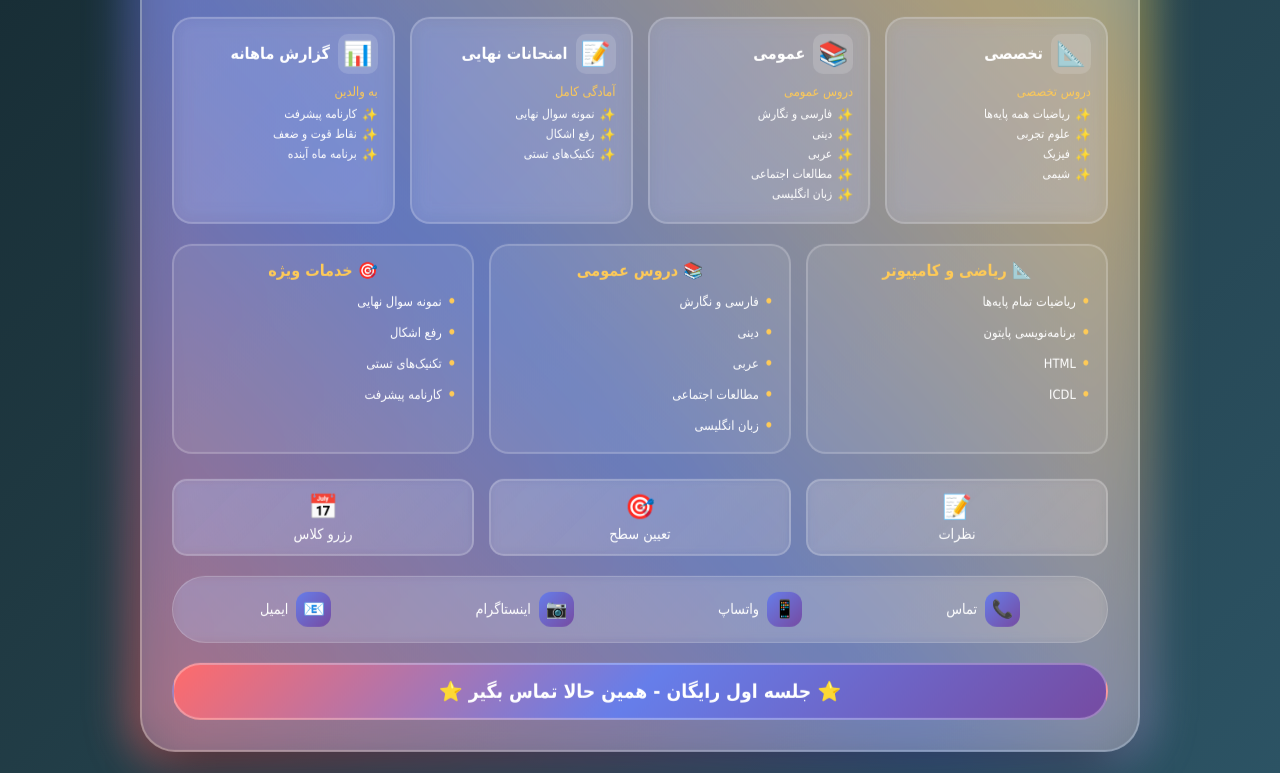
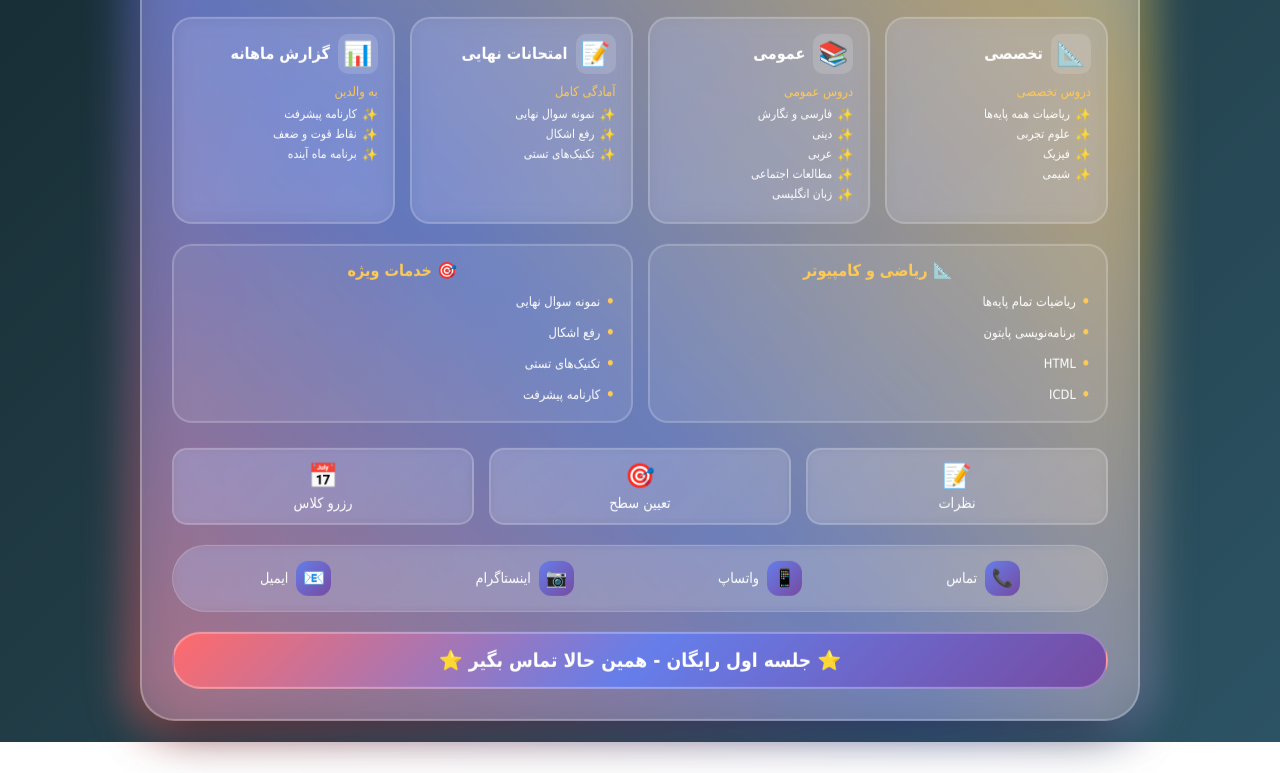
Before and after one commit to Avinlng/avin-langroodi-academy, a plain HTML site: page index.html in a window 1280 px wide. Shown: the part 757-1530 px from the top of the page. After the commit the page ends 1499 px from the top, so only its background shows below. Drawn offline with Linux system fonts and the light colour scheme.

Commit message:
Update index.html

```diff
--- a/index.html
+++ b/index.html
@@ -390,7 +390,7 @@
 
         .subjects-grid {
             display: grid;
-            grid-template-columns: repeat(3, 1fr);
+            grid-template-columns: repeat(2, 1fr);
             gap: 15px;
             margin: 20px 0;
         }
@@ -735,17 +735,6 @@
                 </div>
 
                 <div class="subject-category">
-                    <div class="category-title">📚 دروس عمومی</div>
-                    <div class="category-items">
-                        <span class="category-item">فارسی و نگارش</span>
-                        <span class="category-item">دینی</span>
-                        <span class="category-item">عربی</span>
-                        <span class="category-item">مطالعات اجتماعی</span>
-                        <span class="category-item">زبان انگلیسی</span>
-                    </div>
-                </div>
-
-                <div class="subject-category">
                     <div class="category-title">🎯 خدمات ویژه</div>
                     <div class="category-items">
                         <span class="category-item">نمونه سوال نهایی</span>
```
